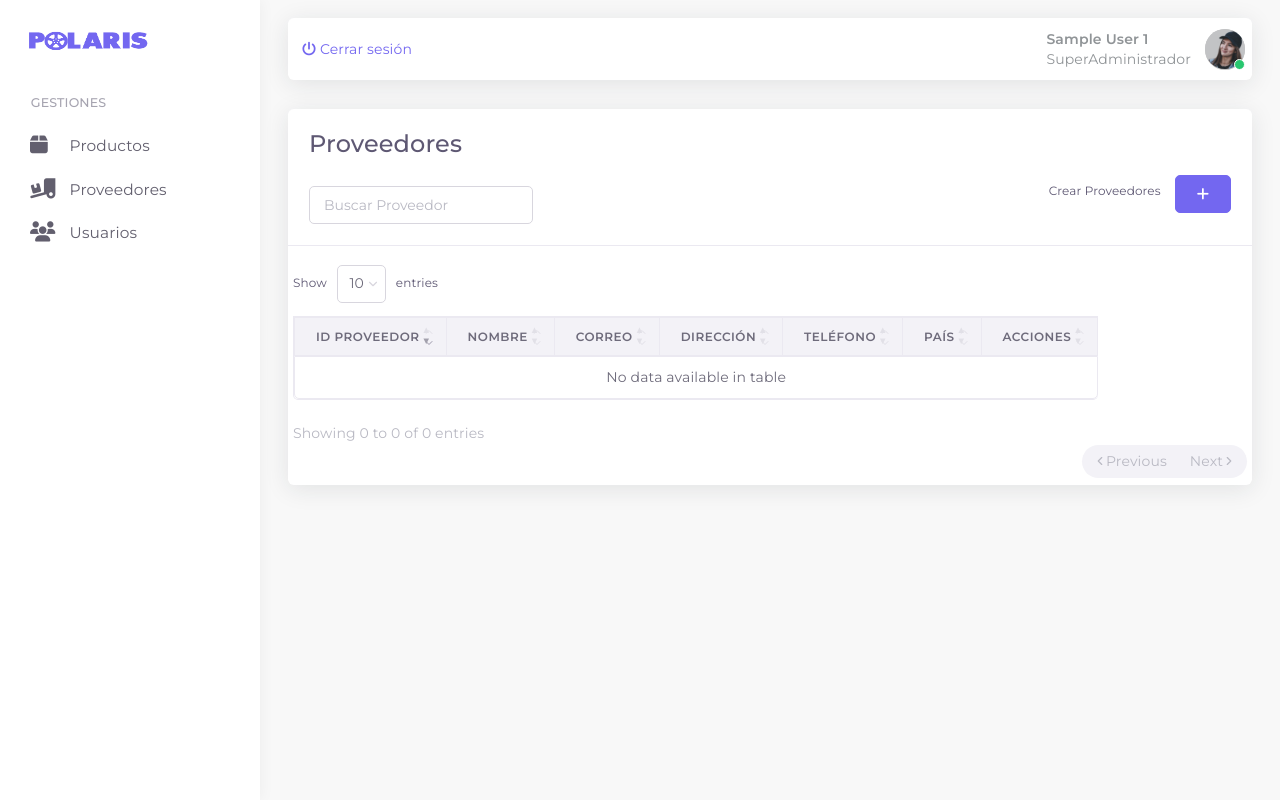
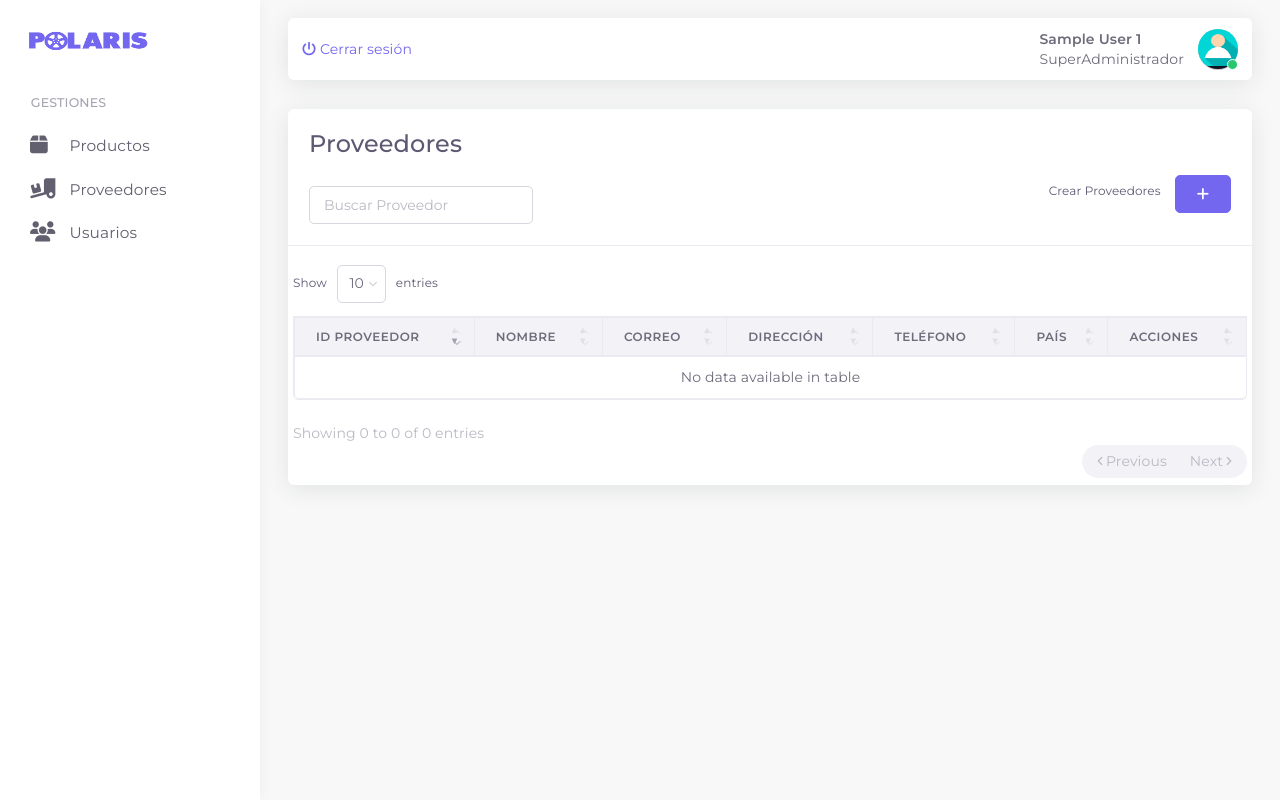
Before and after one commit to dantsub/polaris-inventario, a Flask app: page /providers in a window 1280 px wide. Run offline with Flask 2, Linux system fonts and the light colour scheme; the visitor is signed in with stand-in values (Sample User, id 1); data that the repository does not hold is empty; some libraries are stand-ins or nearby versions.

Commit message:
provider check, producto check, base check.

```diff
--- a/static/css/style.css
+++ b/static/css/style.css
@@ -13,7 +13,7 @@
 }
 
 .col-sticky {
-  position: sticky;
+  position: sticky !important;
   right: 0;
   top: 0;
 }
@@ -73,14 +73,3 @@ td.col-sticky {
 .desactivado td{
   position: relative;
 }
-table.table-fit {
-  width: auto !important;
-  table-layout: auto !important;
-}
-table.table-fit thead th, table.table-fit tfoot th {
-  width: auto !important;
-}
-table.table-fit tbody td, table.table-fit tfoot td {
-  white-space: nowrap;
-  width: auto !important;
-}
--- a/templates/base.html
+++ b/templates/base.html
@@ -126,14 +126,7 @@
           </li>
         </ul>
         <li class="nav-item dropdown dropdown-user">
-          <a
-            class="nav-link dropdown-toggle dropdown-user-link d-flex"
-            id="dropdown-user"
-            href="#"
-            data-bs-toggle="dropdown"
-            aria-haspopup="true"
-            aria-expanded="false"
-          >
+          <div class="d-flex mr-1">
             <div class="user-nav d-sm-flex d-none flex-column mr-1">
               <span class="user-name fw-bolder">
                 {% if 'usuario' in session %} {{session.nombre}}
@@ -147,14 +140,14 @@
             <span class="avatar">
               <img
                 class="round"
-                src="{{ url_for('static', filename='img/9-small.png') }}"
+                src="{{ url_for('static', filename='img/avatar.jpeg') }}"
                 alt="avatar"
                 height="40"
                 width="40"
               />
               <span class="avatar-status-online"></span>
             </span>
-          </a>
+          </div>
         </li>
       </ul>
     </nav>
--- a/templates/modules/modals/crear_proveedor.html
+++ b/templates/modules/modals/crear_proveedor.html
@@ -1,58 +1,27 @@
-<div
-        class="col-sm-12 col-md-6 d-flex align-items-center justify-content-end"
-      >
+<div class="col-sm-12 col-md-6 d-flex align-items-center justify-content-end">
   <label for="crear" class="form-label mr-1">Crear Proveedores</label>
-        <button
-          class="btn btn-primary"
-          id="crear"
-          data-bs-toggle="modal"
-          data-bs-target="#modal_crear"
-        >
+  <button class="btn btn-primary" id="crear" data-bs-toggle="modal" data-bs-target="#modal_crear">
     <span class="fa fa-plus"></span>
   </button>
 </div>
 
 
 <!-- Modal crear -->
-  <div
-    class="modal fade"
-    id="modal_crear"
-    nombre="modal_crear"
-    tabindex="-1"
-    role="dialog"
-    aria-labelledby="titulo_crear"
-    aria-hidden="true"
-  >
-    <div class="modal-dialog" role="document">
+<div class="modal fade" id="modal_crear" nombre="modal_crear" tabindex="-1" role="dialog" aria-labelledby="titulo_crear"
+  aria-hidden="true">
+  <div class="modal-dialog modal-sm" role="document">
     <div class="modal-content">
       <div class="modal-header">
         <h5 class="modal-title" id="titulo_crear">Crear Proveedor</h5>
-          <button
-            type="button"
-            class="btn-close"
-            data-bs-dismiss="modal"
-            aria-label="Cerrar"
-          ></button>
+        <button type="button" class="btn-close" data-bs-dismiss="modal" aria-label="Cerrar"></button>
       </div>
       <div class="modal-body">
-          <form
-            id="form_crear"
-            method="POST"
-            action="{{url_for('providers')}}"
-            class="row g-3 needs-validation"
-            novalidate
-          >
+        <form id="form_crear" method="POST" action="{{url_for('providers')}}" class="row g-3 needs-validation"
+          novalidate>
           <input type="hidden" name="oculto" value="crear" />
           <div class="form-group">
-              <label for="">ID Proveedor*</label>
-              <input
-                type="number"
-                class="form-control"
-                id="id"
-                name="id"
-                placeholder="ID Proveedor"
-                required
-                number/>
+            <label for="id">ID Proveedor*</label>
+            <input type="number" class="form-control" id="id" name="id" placeholder="ID Proveedor" required number />
             <input type="hidden" name="oculto" value="crear" />
             <div class="invalid-feedback">
               Por favor digite el ID del proveedor
@@ -60,33 +29,16 @@
             <div id="errorIdproveedor" style="color: red">
               {% if data1 %} {{data1}} {% endif %}
             </div>
-            </div>
-            <div class="form-group">
-              <label for="">Nombre*</label>
-              <input
-                type="text"
-                class="form-control"
-                id="nombre"
-                name="nombre"
-                placeholder="Nombre"
-                required
-              />
+
+            <label for="nombre">Nombre*</label>
+            <input type="text" class="form-control" id="nombre" name="nombre" placeholder="Nombre" required />
             <div class="invalid-feedback">Por favor digite un Nombre</div>
             <div id="errorNombres" style="color: red">
               {% if data2 %} {{data2}} {% endif %}
             </div>
-            </div>
 
-              <label for="">Correo*</label>
-              <input
-                type="email"
-                class="form-control"
-                id="correo"
-                name="correo"
-                placeholder="Email"
-                required
-                email
-              />
+            <label for="correo">Correo*</label>
+            <input type="email" class="form-control" id="correo" name="correo" placeholder="Email" required email />
             <div class="invalid-feedback">
               Por favor digite un correo válido
             </div>
@@ -94,42 +46,22 @@
             <div id="errorcorreo" style="color: red">
               {% if data3 %} {{data3}} {% endif %}
             </div>
-              <label for="">Teléfono*</label>
-              <input
-                type="number"
-                class="form-control"
-                id="telefono"
-                name="telefono"
-                placeholder="Teléfono"
-                required
-                number
-              />
+            <label for="telefono">Teléfono*</label>
+            <input type="number" class="form-control" id="telefono" name="telefono" placeholder="Teléfono" required number />
             <div class="invalid-feedback">Por favor digite un teléfono</div>
 
             <div id="errortelefono" style="color: red">
               {% if data4 %} {{data4}} {% endif %}
             </div>
-              <label for="">Dirección*</label>
-              <input
-                type="text"
-                class="form-control"
-                id="direccion"
-                name="direccion"
-                placeholder="Dirección"
-                required
-              />
+            <label for="direccion">Dirección*</label>
+            <input type="text" class="form-control" id="direccion" name="direccion" placeholder="Dirección" required />
             <div class="invalid-feedback">Por favor digite la dirección</div>
 
             <div id="errordireccion" style="color: red">
               {% if data5 %} {{data5}} {% endif %}
             </div>
             <label for="">Pais*</label>
-              <select
-                class="custom-select"
-                id="menupais"
-                required
-                name="menupais"
-              >
+            <select class="form-select" id="menupais" required name="menupais">
               <option selected disabled value="">Seleccione</option>
               {%for i in pais%}
               <option value="{{i.0}}">{{i.1}}</option>
@@ -139,6 +71,7 @@
 
             <div id="errorpais" style="color: red">
               {% if data6 %} {{data6}} {% endif %}
+            </div>
           </div>
 
           <div class="modal-footer">
--- a/templates/modules/providers.html
+++ b/templates/modules/providers.html
@@ -47,7 +47,7 @@ block content %} {% if error %}
 
   {% with messages = get_flashed_messages() %} {% if messages %} {% for message
     in messages %}
-    <div class="alert alert-warning text-center alert-dismissible fade show" role="alert">
+    <div class="alert alert-success text-center alert-dismissible py-1 fade show" role="alert">
       <strong>{{ message }}</strong>
       <button type="button" class="close" data-dismiss="alert" aria-label="Close">
         <span aria-hidden="true">&times;</span>
@@ -56,7 +56,7 @@ block content %} {% if error %}
     {% endfor %} {% endif %} {% endwith %}
 
     <div class="card-dataTable table-responsive" style="padding: 5px">
-    <table class="table table-bordered table-hover table-fit" id= "tablaproveedores">
+    <table class="table table-bordered table-hover" id= "tablaproveedores">
       <thead>
         <tr>
           <th>ID Proveedor</th>
@@ -77,7 +77,7 @@ block content %} {% if error %}
           <td>{{proveedor.3}}</td>
           <td>{{proveedor.4}}</td>
           <td>{{proveedor.5}}</td>
-          <td class="py-1 px-2 col-sticky js-sticky">
+          <td class="py-1 px-2 col-sticky js-sticky" style="min-width: 83px;">
 
 
                 <!-- Boton y modal Editar Proveedor -->
```
Also changed, not shown: templates/modules/products.html (+6 -5 lines), static/img/avatar.jpeg (added). Lines whose indentation alone changed are shown as unchanged.
